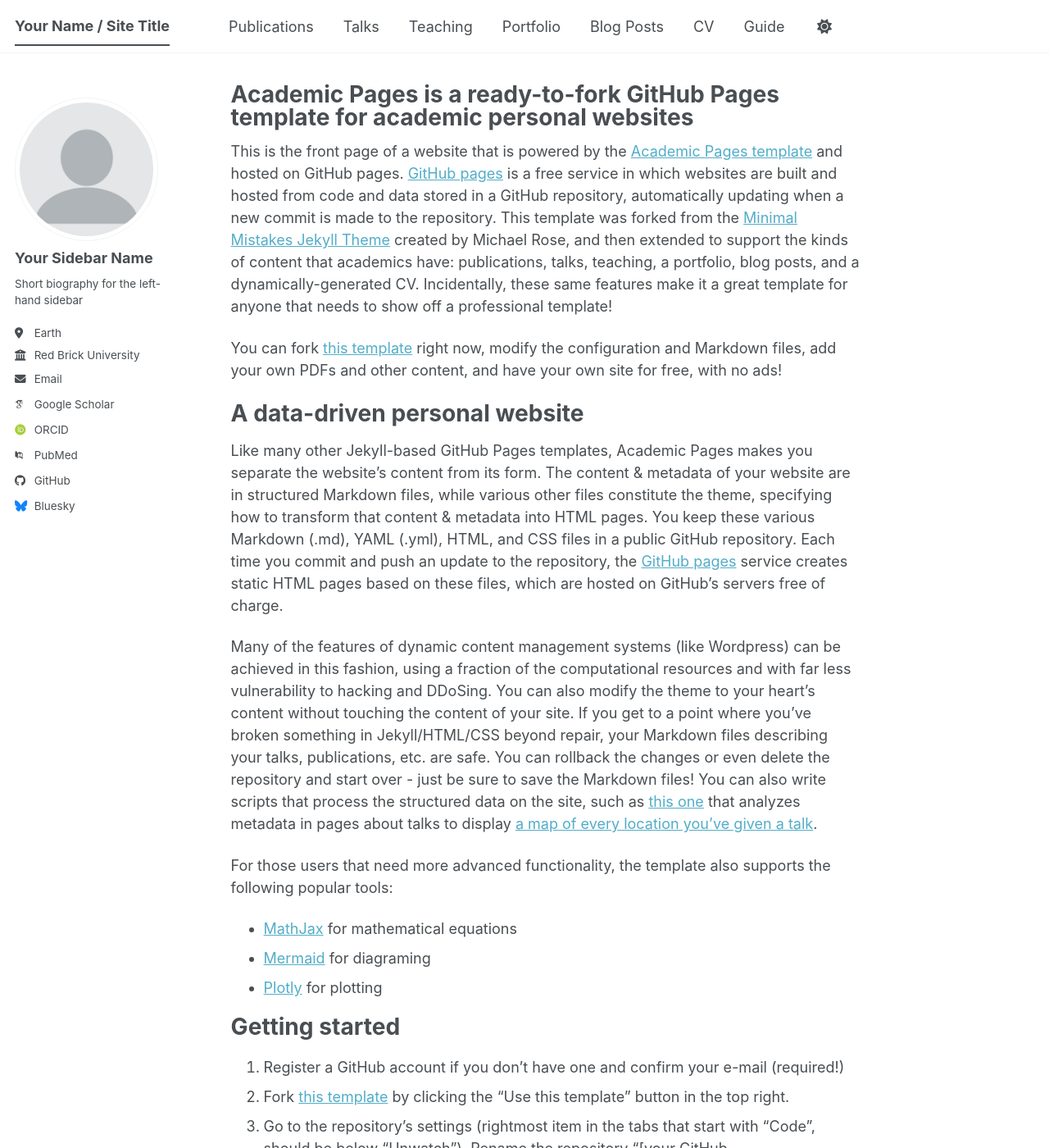
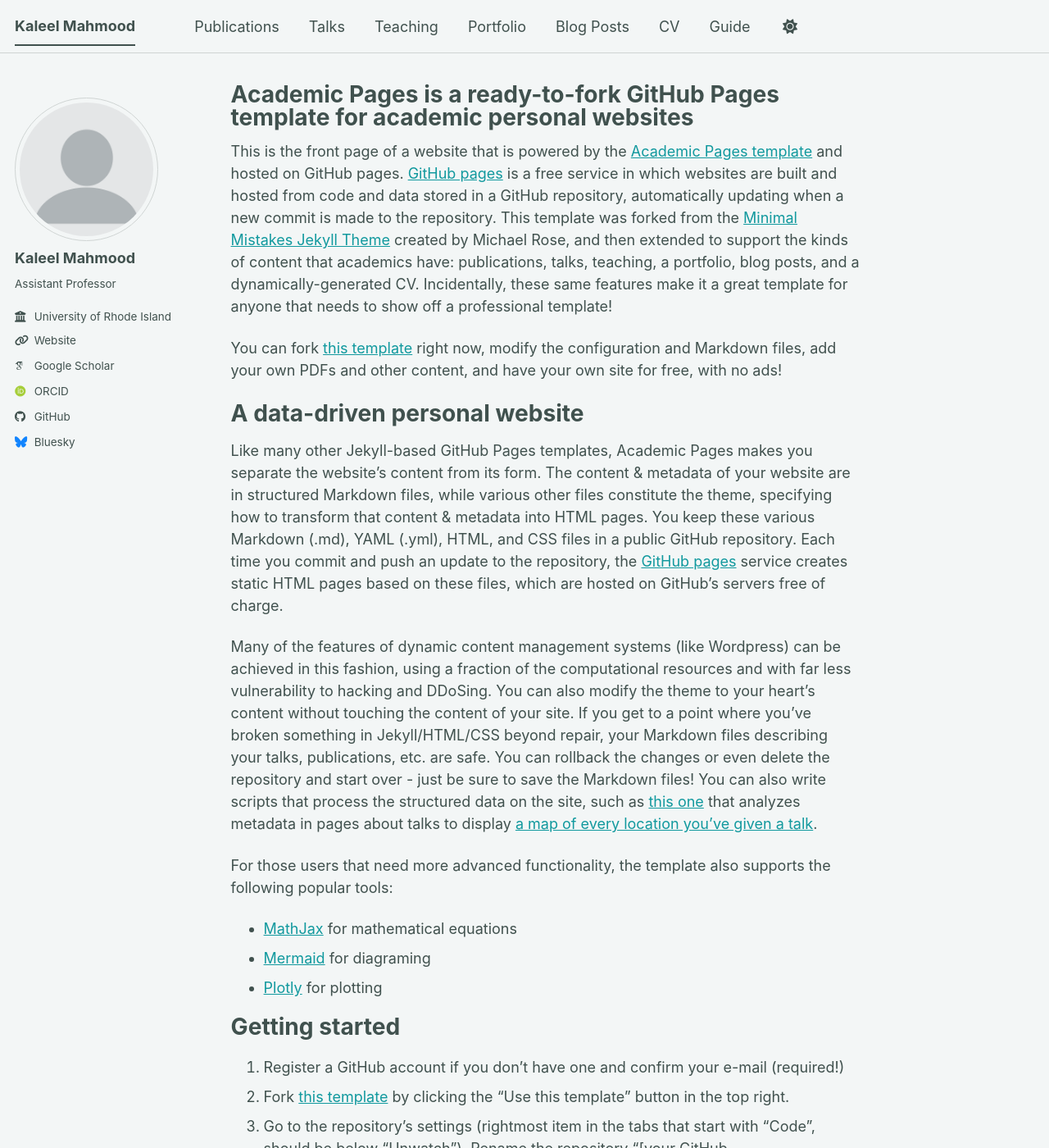
Before and after one commit to MetaMain/kaleel, a Jekyll site: the page built from _pages/about.md, in a window 1280 px wide and 1400 px high. Shown: the whole window at 82% size. Built offline with Jekyll 4.4.1, drawn with Linux system fonts in a browser that asks for light colours; some web fonts are replaced; a script bundle is joined from its source files by our own code; library files that are not in the unit come from our copies.

Commit message:
Update _config.yml

```diff
--- a/_config.yml
+++ b/_config.yml
@@ -8,8 +8,8 @@
 
 # Basic Site Settings
 locale                   : "en-US"
-site_theme               : "default" # The available themes options are "default", "air", "sunrise", "mint", "dirt" and "contrast"
-title                    : "Your Name / Site Title"
+site_theme               : "mint" # The available themes options are "default", "air", "sunrise", "mint", "dirt" and "contrast"
+title                    : "Kaleel Mahmood"
 title_separator          : "-"
 name                     : &name "Your Name"
 description              : &description "Your Name's academic portfolio"   # Update this with a general description of your site, this is the default if not overridden by a page
@@ -24,27 +24,16 @@ repository               : "kaleel"
 author:
   # Biographic information
   avatar           : "profile.png"
-  name             : "Your Sidebar Name"
-  pronouns         : # example: "she/her"
-  bio              : "Short biography for the left-hand sidebar"
-  location         : "Earth"
-  employer         : "Red Brick University"
-  uri              : # URL
-  email            : "none@example.org"
+  name             : "Kaleel Mahmood"
+  bio              : "Assistant Professor"
+  employer         : "University of Rhode Island"
+  uri              : "https://metamain.github.io/kaleel/"
 
   # Academic websites
   academia         : # URL
-  arxiv            : # URL - Update with the correct link to your profile
-  googlescholar    : "https://scholar.google.com/citations?user=PS_CX0AAAAAJ"
-  inspire-hep      : # URL
-  impactstory      : # URL
-  orcid            : "https://orcid.org/yourorcidurl"
-  semantic         : # URL
-  ssrn             : # URL
-  pubmed           : "https://www.ncbi.nlm.nih.gov/pubmed/?term=john+snow"
-  researchgate     : # URL
-  scopus           : # URL
-  zotero           : # URL
+  googlescholar    : "https://scholar.google.com/citations?user=axn5PtMAAAAJ&hl=en"
+  orcid            : "https://orcid.org/0000-0002-7672-4449"
+
 
 
   # Repositories and software development
```
